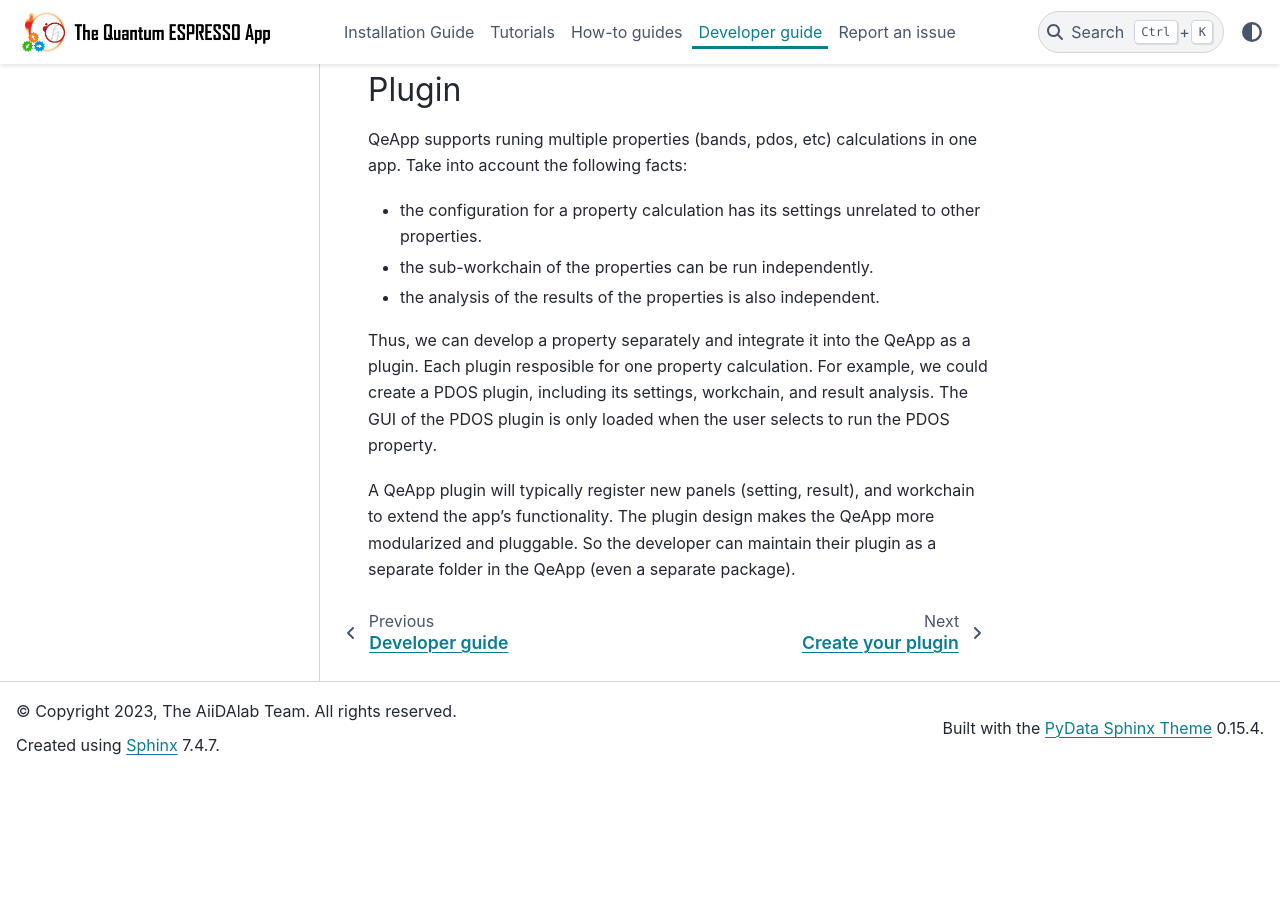
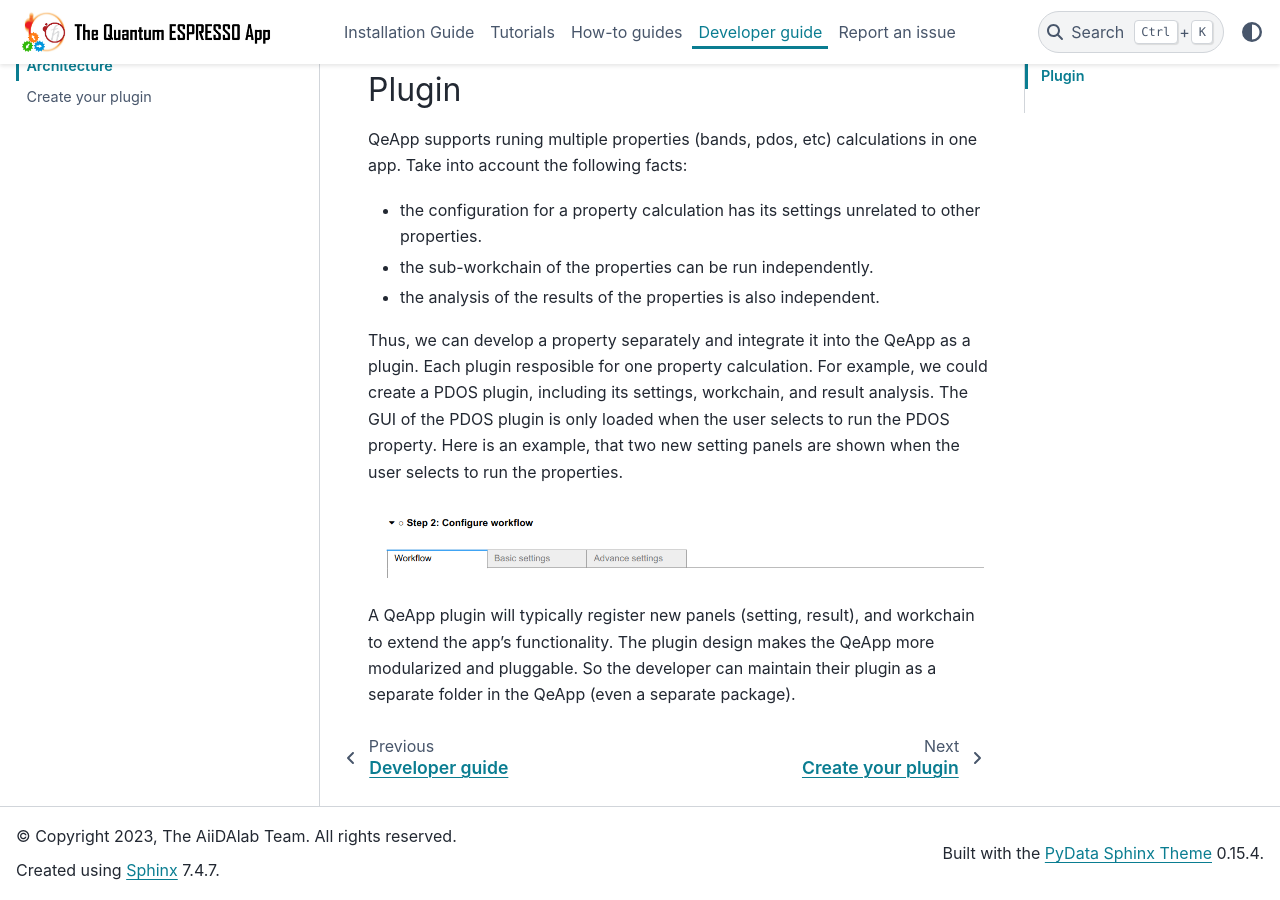
Before and after one commit to aiidalab/aiidalab-qe, a Sphinx documentation site: the page built from docs/source/development/architecture.rst, in a window 1280 px wide and 900 px high, scrolled down 1410 px. Built offline with Sphinx 7.4.7 and the PyData theme 0.15.4, drawn with Linux system fonts in a browser that asks for light colours; before the commit the page ends 2184 px from its top, so only the background shows below that.

Commit message:
break lines

```diff
--- a/docs/source/development/architecture.rst
+++ b/docs/source/development/architecture.rst
@@ -7,13 +7,16 @@
 Wizards UI
 ==========
 
-Quantum ESPRESSO app (QeApp) uses the Wizards UI, which divides one calculation into four steps. Each step may contain several sections (panels), as shown below.
+Quantum ESPRESSO app (QeApp) uses the Wizards UI, which divides one calculation into four steps.
+Each step may contain several sections (panels), as shown below.
 
 .. image:: ../_static/images/plugin_step.png
 
 Parameter transfer between steps
 ---------------------------------
-Data is passed to the next step by linking it to the corresponding trailet of the step. For example, the ``confirmed_structure`` of step 1 is linked to the ``input_structure`` trailet of step 2.
+
+Data is passed to the next step by linking it to the corresponding trailet of the step.
+For example, the ``confirmed_structure`` of step 1 is linked to the ``input_structure`` trailet of step 2.
 
 .. code:: python
 
@@ -22,7 +25,10 @@
             (self.configure_qe_app_work_chain_step, "input_structure"),
         )
 
-In the configuration step, there are several panels. The parameters from these panels are generated and stored as a dictionary, which is linked to the ``input_parameters`` trailet of the next submit step. The dictionary has the following structure:
+In the configuration step, there are several panels.
+The parameters from these panels are generated and stored as a dictionary,
+which is linked to the ``input_parameters`` trailet of the next submit step.
+The dictionary has the following structure:
 
 .. code:: python
 
@@ -53,12 +59,23 @@
 
 Plugin
 ======
-QeApp supports runing multiple properties (bands, pdos, etc) calculations in one app. Take into account the following facts:
+
+QeApp supports runing multiple properties (bands, pdos, etc) calculations in one app.
+Take into account the following facts:
 
 - the configuration for a property calculation has its settings unrelated to other properties.
 - the sub-workchain of the properties can be run independently.
 - the analysis of the results of the properties is also independent.
 
-Thus, we can develop a property separately and integrate it into the QeApp as a plugin. Each plugin resposible for one property calculation. For example, we could create a PDOS plugin, including its settings, workchain, and result analysis. The GUI of the PDOS plugin is only loaded when the user selects to run the PDOS property.
+Thus, we can develop a property separately and integrate it into the QeApp as a plugin.
+Each plugin resposible for one property calculation.
+For example, we could create a PDOS plugin, including its settings, workchain, and result analysis.
+The GUI of the PDOS plugin is only loaded when the user selects to run the PDOS property.
+Here is an example, that two new setting panels are shown when the user selects to run the properties.
 
-A QeApp plugin will typically register new panels (setting, result), and workchain to extend the app's functionality. The plugin design makes the QeApp more modularized and pluggable. So the developer can maintain their plugin as a separate folder in the QeApp (even a separate package).
+.. figure:: ../_static/images/plugin_example.png
+
+
+A QeApp plugin will typically register new panels (setting, result), and workchain to extend the app's functionality.
+The plugin design makes the QeApp more modularized and pluggable.
+So the developer can maintain their plugin as a separate folder in the QeApp (even a separate package).
```
